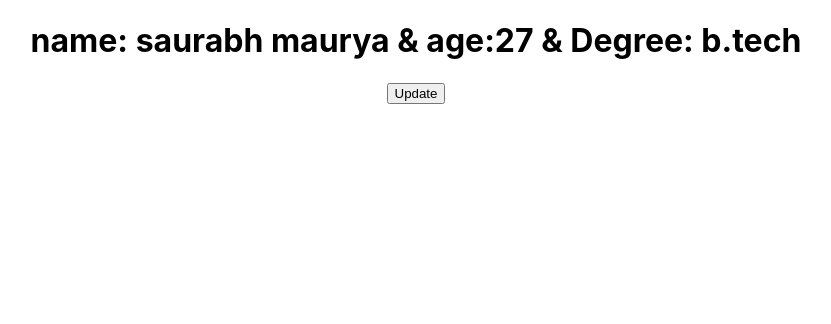
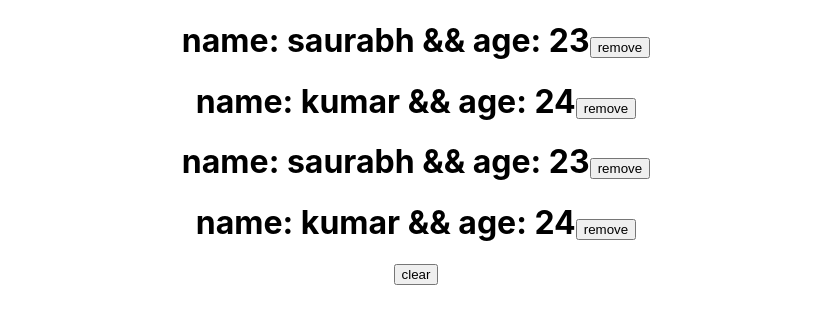
Before and after one commit to saurabhkumar5/React_Redux, a React (Create React App) app: page / in a window 1280 px wide. Shown: the top 324 px of the page, without its empty margins (224-1055 px from the left). Built offline with nearby package versions, Linux system fonts and the light colour scheme.

Commit message:
todo list

```diff
--- a/src/App.js
+++ b/src/App.js
@@ -6,7 +6,7 @@ const App = () => {
 
   return (
     <div>
-      <UseStateObject/>
+      <UseStateArray/>
     </div>
   )
 }
--- a/src/Component/UseStateArray.js
+++ b/src/Component/UseStateArray.js
@@ -10,10 +10,10 @@ const UseStateArray = () => {
             id:1,myname:'kumar', age:24
         },
         {
-            id:0,myname:'saurabh', age:23
+            id:2,myname:'saurabh', age:23
         },
         {
-            id:1,myname:'kumar', age:24
+            id:3,myname:'kumar', age:24
         }
     ]
 
@@ -22,18 +22,27 @@ const UseStateArray = () => {
     const clearArray = ()=>{
         setmyArray([]);
     }
+    const removeElem = (id)=>{
+        const myNewArray = myArray.filter((curElem)=>{
+            return curElem.id!==id;
+        })
+        setmyArray(myNewArray);
+    }
 
   return (
     <>
-        {/* {biodata.map((value)=>{
-            return <h1>name: {value.myname} && age: {value.age}</h1>
-        })}
-        <button onClick={clearArray}>clear</button> */}
 
         {myArray.map((value)=>{
-            return <h1>name: {value.myname} && age: {value.age}</h1>
+            return (
+            <h1>name: {value.myname} && age: {value.age}
+            <button onClick={()=>removeElem(value.id)}>remove</button>
+            </h1>
+
+            );
         })}
+
         <button onClick={clearArray}>clear</button>
+
     </>
   )
 }
```
